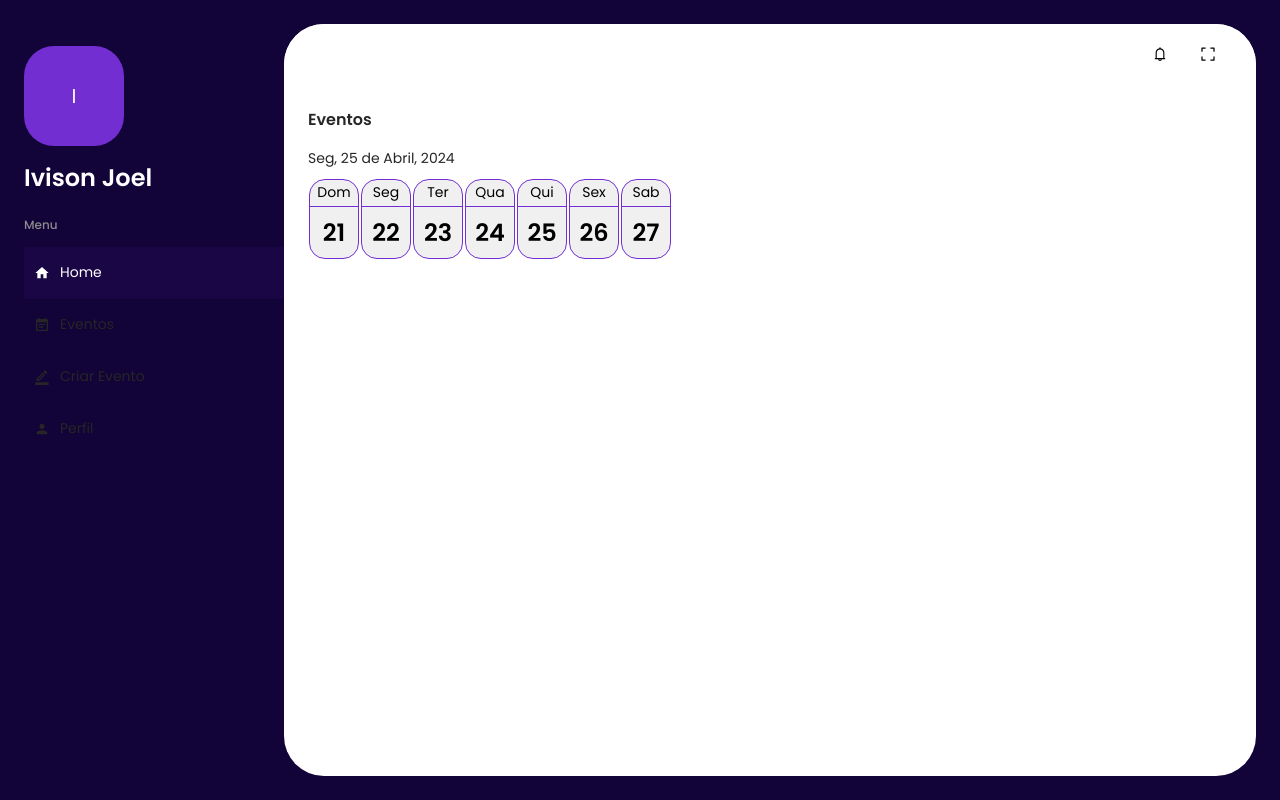
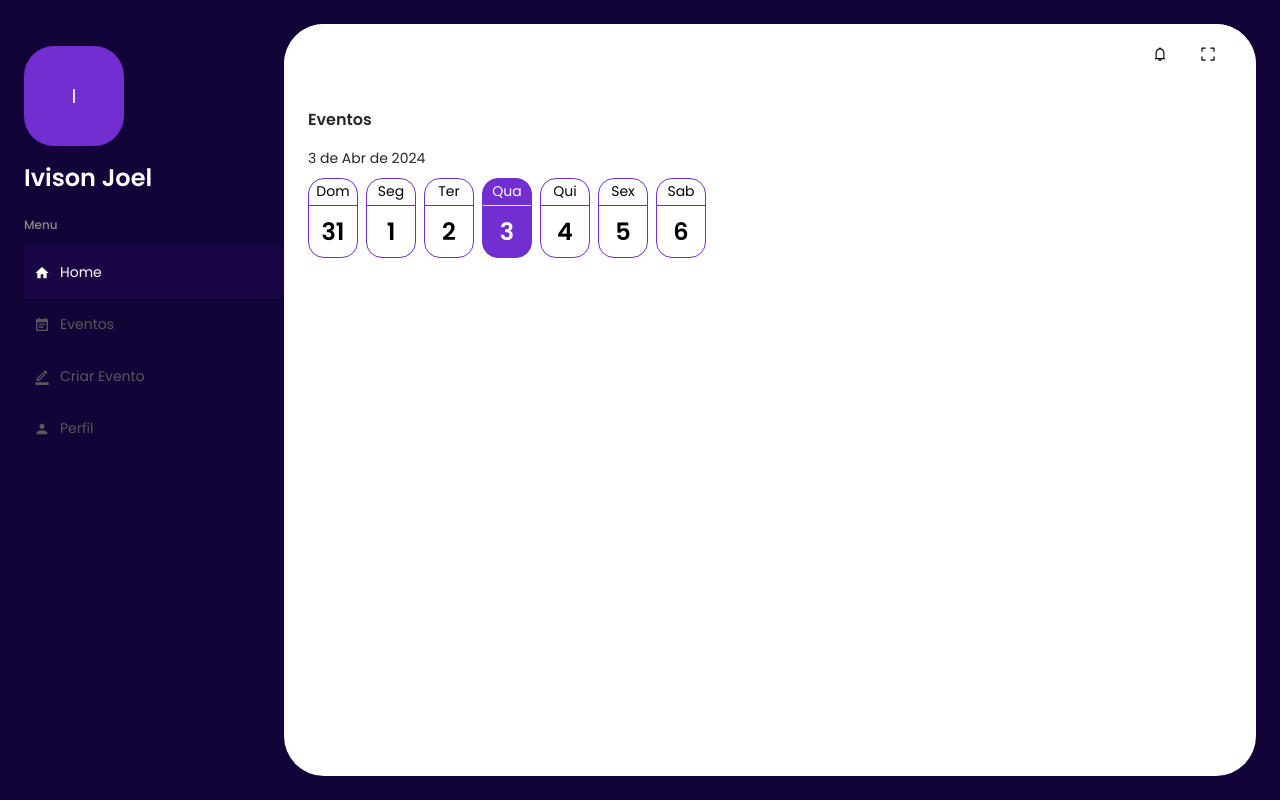
Before and after one commit to Ivisonj/IEvent-Frontend, a Next.js app in the folder ievent-frontend/: page /user/events in a window 1280 px wide. Built offline with nearby package versions, Linux system fonts and the light colour scheme; a web font is replaced by a local one.

Commit message:
feat: calendar implementation

```diff
--- a/ievent-frontend/src/app/user/events/page.tsx
+++ b/ievent-frontend/src/app/user/events/page.tsx
@@ -1,6 +1,6 @@
 import { Box, Typography } from '@mui/material'
 
-import Calendar from '@/components/calendar'
+import WeeklyCalendar from '@/components/weeklyCalendar'
 
 const Events = () => {
   return (
@@ -9,7 +9,7 @@ const Events = () => {
         <Box mb={2}>
           <Typography variant="h5">Eventos</Typography>
         </Box>
-        <Calendar />
+        <WeeklyCalendar />
       </Box>
     </>
   )
--- a/ievent-frontend/src/components/calendar/index.tsx
+++ /dev/null
@@ -1,62 +0,0 @@
-'use client'
-import { useState } from 'react'
-import { Box, Typography } from '@mui/material'
-
-import CalendarCard from './calendarCard'
-
-const Calendar = () => {
-  const week = [
-    {
-      id: '1',
-      dayWeek: 'Dom',
-      day: '21',
-    },
-    {
-      id: '2',
-      dayWeek: 'Seg',
-      day: '22',
-    },
-    {
-      id: '3',
-      dayWeek: 'Ter',
-      day: '23',
-    },
-    {
-      id: '4',
-      dayWeek: 'Qua',
-      day: '24',
-    },
-    {
-      id: '5',
-      dayWeek: 'Qui',
-      day: '25',
-    },
-    {
-      id: '6',
-      dayWeek: 'Sex',
-      day: '26',
-    },
-    {
-      id: '7',
-      dayWeek: 'Sab',
-      day: '27',
-    },
-  ]
-
-  return (
-    <Box>
-      <Typography variant="h6">Seg, 25 de Abril, 2024</Typography>
-      <Box display="flex" width="100%" py={1}>
-        {week.map((item: any) => (
-          <CalendarCard
-            key={item.id}
-            dayWeek={item.dayWeek}
-            day={parseInt(item.day)}
-          />
-        ))}
-      </Box>
-    </Box>
-  )
-}
-
-export default Calendar
--- a/ievent-frontend/src/components/calendar/calendarCard/index.tsx
+++ b/ievent-frontend/src/components/weeklyCalendar/calendarCard/index.tsx
@@ -1,17 +1,23 @@
 import { Card, Stack, Typography, useTheme } from '@mui/material'
 
 interface CalendarCardProps {
-  dayWeek: string
+  weekDay: string
   day: number
+  isSelected: boolean
+  onClick: () => void
 }
 
-const CalendarCard = ({ dayWeek, day }: CalendarCardProps) => {
+const CalendarCard = ({
+  weekDay,
+  day,
+  isSelected,
+  onClick,
+}: CalendarCardProps) => {
   const theme = useTheme()
-  const date = new Date()
-  const currentDay = date.getUTCDate()
 
   return (
     <Card
+      onClick={onClick}
       variant="outlined"
       sx={{
         margin: '1px',
@@ -19,14 +25,15 @@ const CalendarCard = ({ dayWeek, day }: CalendarCardProps) => {
         height: 80,
         borderRadius: 4,
         border: `solid 1px ${theme.palette.primary.main}`,
-        color:
-          day === currentDay
-            ? theme.palette.primary.contrastText
-            : theme.palette.common.black,
-        backgroundColor:
-          day === currentDay
+        color: isSelected
+          ? theme.palette.primary.contrastText
+          : theme.palette.common.black,
+        backgroundColor: isSelected ? theme.palette.primary.main : 'inherit',
+        '&:hover': {
+          bgcolor: isSelected
             ? theme.palette.primary.main
             : theme.palette.grey[200],
+        },
         cursor: 'pointer',
       }}
     >
@@ -36,12 +43,12 @@ const CalendarCard = ({ dayWeek, day }: CalendarCardProps) => {
         alignItems="center"
         justifyContent="center"
         borderBottom={
-          day === currentDay
+          isSelected
             ? `solid 1px ${theme.palette.divider}`
             : `solid 1px ${theme.palette.primary.main}`
         }
       >
-        <Typography variant="h6">{dayWeek}</Typography>
+        <Typography variant="h6">{weekDay}</Typography>
       </Stack>
       <Stack
         height="65%"
--- /dev/null
+++ b/ievent-frontend/src/components/weeklyCalendar/index.tsx
@@ -0,0 +1,71 @@
+'use client'
+import { useState } from 'react'
+import { Box, Typography, Stack } from '@mui/material'
+import CalendarCard from './calendarCard'
+
+const monthNames = [
+  'Jan',
+  'Fev',
+  'Mar',
+  'Abr',
+  'Mai',
+  'Jun',
+  'Jul',
+  'Ago',
+  'Set',
+  'Out',
+  'Nev',
+  'Dez',
+]
+const weekNames = ['Dom', 'Seg', 'Ter', 'Qua', 'Qui', 'Sex', 'Sab']
+
+const WeeklyCalendar = () => {
+  const date = new Date()
+  const currentDay = date.getUTCDate()
+  const year = date.getFullYear()
+  const month = date.getMonth()
+  const monthName = monthNames[month]
+
+  const getDaysData = () => {
+    const daysData = []
+
+    for (let i = 0; i < 7; i++) {
+      const next = new Date(date.getTime())
+      next.setDate(date.getDate() - date.getDay() + i)
+
+      const weekDay = weekNames[next.getDay()]
+      const day = next.getDate()
+
+      daysData.push({ weekDay, day })
+    }
+
+    return daysData
+  }
+
+  const [selectedDay, setSelectedDay] = useState<number>(currentDay)
+
+  const handleDayClick = (day: number) => {
+    setSelectedDay(day)
+  }
+
+  return (
+    <Box display="column">
+      <Box mb={1}>
+        <Typography variant="h6">{`${currentDay} de ${monthName} de ${year}`}</Typography>
+      </Box>
+      <Stack direction="row" spacing={1}>
+        {getDaysData().map((dayData, index) => (
+          <CalendarCard
+            key={index}
+            weekDay={dayData.weekDay}
+            day={dayData.day}
+            isSelected={dayData.day === selectedDay}
+            onClick={() => handleDayClick(dayData.day)}
+          />
+        ))}
+      </Stack>
+    </Box>
+  )
+}
+
+export default WeeklyCalendar
--- a/ievent-frontend/src/layouts/mainLayout/drawer/drawerContent/navigation/navItem.tsx
+++ b/ievent-frontend/src/layouts/mainLayout/drawer/drawerContent/navigation/navItem.tsx
@@ -49,7 +49,7 @@ const NavItem = ({ item }: NavItemProps) => {
 
   const isSelected = openItem.findIndex((id: any) => id === item.id) > -1
 
-  const textColor = 'text.primary'
+  const textColor = theme.palette.grey[600]
   const iconSelectedColor = theme.palette.common.white
 
   return (
```
